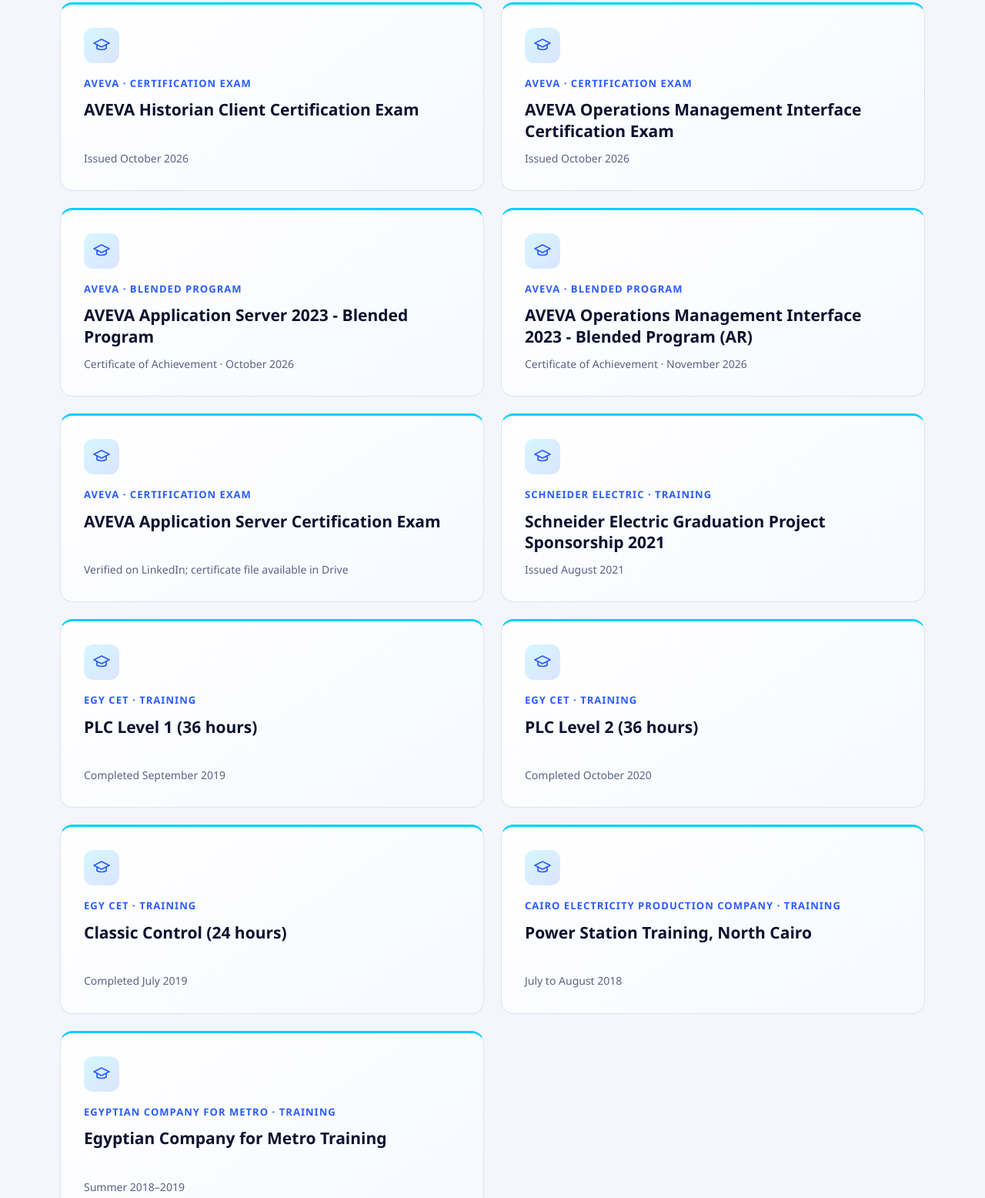
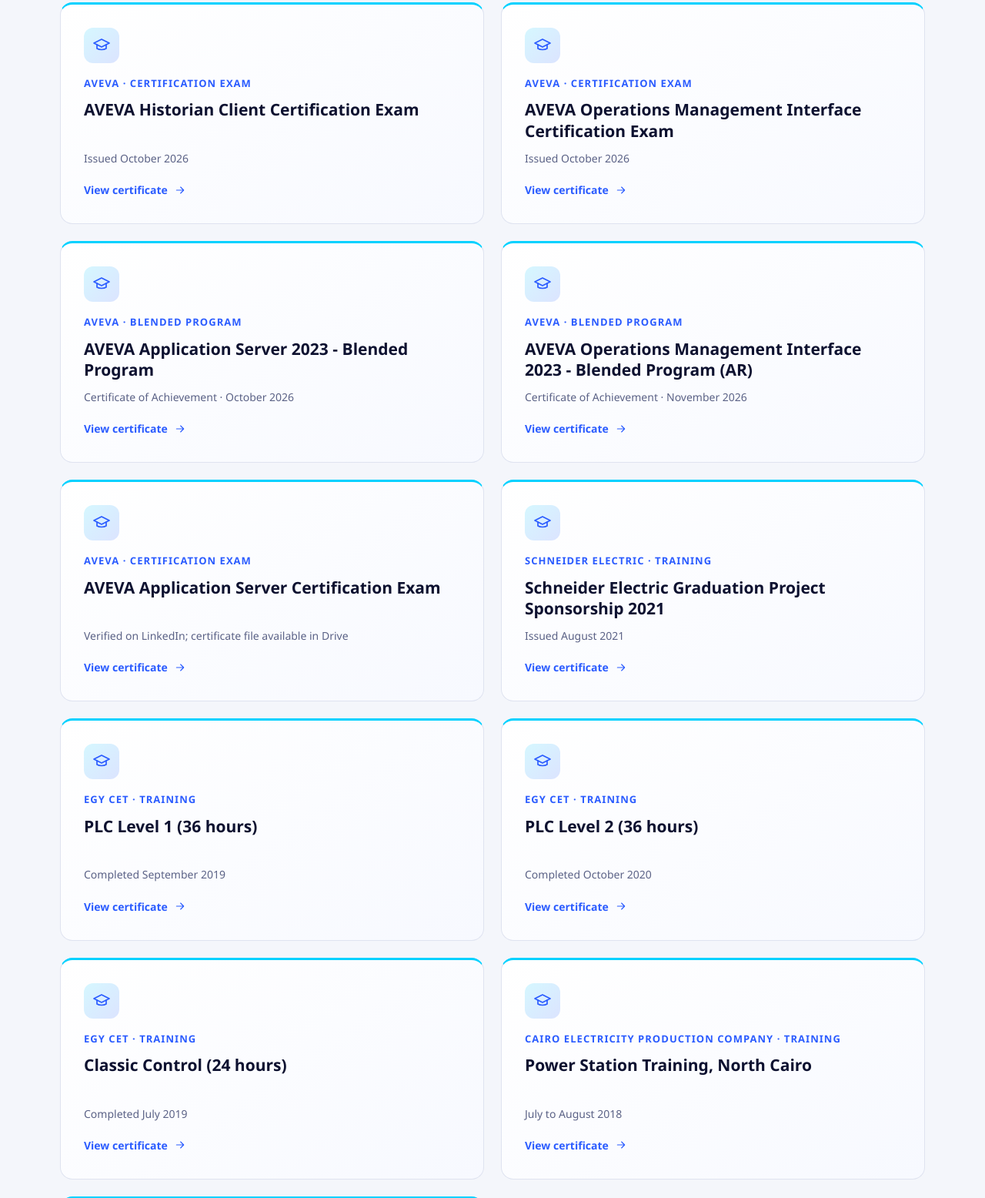
Before and after one commit to ahmedmedhatalmallah-png/ahmedmedhatalmallah-png.github.io, a plain HTML site: page index.html in a window 1280 px wide. Shown: the part 5768-7324 px from the top of the page at 77% size. Drawn offline with Linux system fonts and the light colour scheme.

Commit message:
Update index.html

```diff
--- a/index.html
+++ b/index.html
@@ -138,6 +138,10 @@ nav a.act{color:#fff;background:rgba(0,209,255,.18);box-shadow:inset 0 -2px 0 va
 .cert-card{border-top:3px solid var(--cyan);background:linear-gradient(145deg,#fff,#f7f9ff)}
 .cert-card h3{min-height:2.6em}
 .cert-card p{color:var(--mut);font-size:14px}
+.cert-link{text-decoration:none;display:block;height:100%}
+.cert-open{display:inline-flex;align-items:center;gap:8px;margin-top:18px;font-size:14px;color:var(--blue);font-weight:700}
+.cert-open .ic{width:16px;height:16px}
+.cert-card:hover .cert-open{color:#0732b8}
 
 @media(max-width:900px){
 .burger{display:flex}
@@ -228,17 +232,17 @@ nav a{padding:13px 14px;font-size:16px}
 </ul></div></div></div></section>
 <section id="certifications" class="alt"><div class="wrap"><div class="r"><p class="kicker">Verified credentials</p><h2>AVEVA <b>certifications</b></h2><p class="big">Professional learning and certification in industrial software and operations.</p></div>
 <div class="cards cert-grid r" style="margin-top:34px">
-<article class="card cert-card"><div class="ibox"><svg class="ic" aria-hidden="true"><use href="#i-cap"/></svg></div><div class="d">AVEVA · Certification Exam</div><h3>AVEVA Historian Client Certification Exam</h3><p>Issued October 2026</p></article>
-<article class="card cert-card"><div class="ibox"><svg class="ic" aria-hidden="true"><use href="#i-cap"/></svg></div><div class="d">AVEVA · Certification Exam</div><h3>AVEVA Operations Management Interface Certification Exam</h3><p>Issued October 2026</p></article>
-<article class="card cert-card"><div class="ibox"><svg class="ic" aria-hidden="true"><use href="#i-cap"/></svg></div><div class="d">AVEVA · Blended Program</div><h3>AVEVA Application Server 2023 - Blended Program</h3><p>Certificate of Achievement · October 2026</p></article>
-<article class="card cert-card"><div class="ibox"><svg class="ic" aria-hidden="true"><use href="#i-cap"/></svg></div><div class="d">AVEVA · Blended Program</div><h3>AVEVA Operations Management Interface 2023 - Blended Program (AR)</h3><p>Certificate of Achievement · November 2026</p></article>
-<article class="card cert-card"><div class="ibox"><svg class="ic" aria-hidden="true"><use href="#i-cap"/></svg></div><div class="d">AVEVA · Certification Exam</div><h3>AVEVA Application Server Certification Exam</h3><p>Verified on LinkedIn; certificate file available in Drive</p></article>
-<article class="card cert-card"><div class="ibox"><svg class="ic" aria-hidden="true"><use href="#i-cap"/></svg></div><div class="d">Schneider Electric · Training</div><h3>Schneider Electric Graduation Project Sponsorship 2021</h3><p>Issued August 2021</p></article>
-<article class="card cert-card"><div class="ibox"><svg class="ic" aria-hidden="true"><use href="#i-cap"/></svg></div><div class="d">EGY CET · Training</div><h3>PLC Level 1 (36 hours)</h3><p>Completed September 2019</p></article>
-<article class="card cert-card"><div class="ibox"><svg class="ic" aria-hidden="true"><use href="#i-cap"/></svg></div><div class="d">EGY CET · Training</div><h3>PLC Level 2 (36 hours)</h3><p>Completed October 2020</p></article>
-<article class="card cert-card"><div class="ibox"><svg class="ic" aria-hidden="true"><use href="#i-cap"/></svg></div><div class="d">EGY CET · Training</div><h3>Classic Control (24 hours)</h3><p>Completed July 2019</p></article>
-<article class="card cert-card"><div class="ibox"><svg class="ic" aria-hidden="true"><use href="#i-cap"/></svg></div><div class="d">Cairo Electricity Production Company · Training</div><h3>Power Station Training, North Cairo</h3><p>July to August 2018</p></article>
-<article class="card cert-card"><div class="ibox"><svg class="ic" aria-hidden="true"><use href="#i-cap"/></svg></div><div class="d">Egyptian Company for Metro · Training</div><h3>Egyptian Company for Metro Training</h3><p>Summer 2018–2019</p></article>
+<article class="card cert-card"><a class="cert-link" href="https://drive.google.com/file/d/1i0zaiOYFIabxasw85pCjt1yFTlhPmBWJ/view?usp=drivesdk&authuser=ahmed.medhat.almallah%40gmail.com" target="_blank" rel="noopener"><div class="ibox"><svg class="ic" aria-hidden="true"><use href="#i-cap"/></svg></div><div class="d">AVEVA · Certification Exam</div><h3>AVEVA Historian Client Certification Exam</h3><p>Issued October 2026</p><span class="cert-open">View certificate <svg class="ic" aria-hidden="true"><use href="#i-arrow"/></svg></span></a></article>
+<article class="card cert-card"><a class="cert-link" href="https://drive.google.com/file/d/18xc7WB9mTWh61BBNPY_aHPxSAl5JPic5/view?usp=drivesdk&authuser=ahmed.medhat.almallah%40gmail.com" target="_blank" rel="noopener"><div class="ibox"><svg class="ic" aria-hidden="true"><use href="#i-cap"/></svg></div><div class="d">AVEVA · Certification Exam</div><h3>AVEVA Operations Management Interface Certification Exam</h3><p>Issued October 2026</p><span class="cert-open">View certificate <svg class="ic" aria-hidden="true"><use href="#i-arrow"/></svg></span></a></article>
+<article class="card cert-card"><a class="cert-link" href="https://drive.google.com/file/d/1WVyi09ZS4L-eMWsB-4BILEBjZqL8OB7h/view?usp=drivesdk&authuser=ahmed.medhat.almallah%40gmail.com" target="_blank" rel="noopener"><div class="ibox"><svg class="ic" aria-hidden="true"><use href="#i-cap"/></svg></div><div class="d">AVEVA · Blended Program</div><h3>AVEVA Application Server 2023 - Blended Program</h3><p>Certificate of Achievement · October 2026</p><span class="cert-open">View certificate <svg class="ic" aria-hidden="true"><use href="#i-arrow"/></svg></span></a></article>
+<article class="card cert-card"><a class="cert-link" href="https://drive.google.com/file/d/1jYR7rFANMRpGXXmdPZDnNFOpcCY0TKMZ/view?usp=drivesdk&authuser=ahmed.medhat.almallah%40gmail.com" target="_blank" rel="noopener"><div class="ibox"><svg class="ic" aria-hidden="true"><use href="#i-cap"/></svg></div><div class="d">AVEVA · Blended Program</div><h3>AVEVA Operations Management Interface 2023 - Blended Program (AR)</h3><p>Certificate of Achievement · November 2026</p><span class="cert-open">View certificate <svg class="ic" aria-hidden="true"><use href="#i-arrow"/></svg></span></a></article>
+<article class="card cert-card"><a class="cert-link" href="https://drive.google.com/file/d/1fHUHAZeX8_DMILU0nN9Dtrk416QW36RD/view?usp=drivesdk&authuser=ahmed.medhat.almallah%40gmail.com" target="_blank" rel="noopener"><div class="ibox"><svg class="ic" aria-hidden="true"><use href="#i-cap"/></svg></div><div class="d">AVEVA · Certification Exam</div><h3>AVEVA Application Server Certification Exam</h3><p>Verified on LinkedIn; certificate file available in Drive</p><span class="cert-open">View certificate <svg class="ic" aria-hidden="true"><use href="#i-arrow"/></svg></span></a></article>
+<article class="card cert-card"><a class="cert-link" href="https://drive.google.com/file/d/1UbMEv5jcVq9A6qXXTDdGRTIieO2fi-la/view?usp=drivesdk&authuser=ahmed.medhat.almallah%40gmail.com" target="_blank" rel="noopener"><div class="ibox"><svg class="ic" aria-hidden="true"><use href="#i-cap"/></svg></div><div class="d">Schneider Electric · Training</div><h3>Schneider Electric Graduation Project Sponsorship 2021</h3><p>Issued August 2021</p><span class="cert-open">View certificate <svg class="ic" aria-hidden="true"><use href="#i-arrow"/></svg></span></a></article>
+<article class="card cert-card"><a class="cert-link" href="https://drive.google.com/file/d/1z617NadrljDxYoVhbWpf4m2QdN1xI0VV/view?usp=drivesdk&authuser=ahmed.medhat.almallah%40gmail.com" target="_blank" rel="noopener"><div class="ibox"><svg class="ic" aria-hidden="true"><use href="#i-cap"/></svg></div><div class="d">EGY CET · Training</div><h3>PLC Level 1 (36 hours)</h3><p>Completed September 2019</p><span class="cert-open">View certificate <svg class="ic" aria-hidden="true"><use href="#i-arrow"/></svg></span></a></article>
+<article class="card cert-card"><a class="cert-link" href="https://drive.google.com/file/d/1qzC-JTTAINYHXV_nLTxRt4t8dWa9Qwt4/view?usp=drivesdk&authuser=ahmed.medhat.almallah%40gmail.com" target="_blank" rel="noopener"><div class="ibox"><svg class="ic" aria-hidden="true"><use href="#i-cap"/></svg></div><div class="d">EGY CET · Training</div><h3>PLC Level 2 (36 hours)</h3><p>Completed October 2020</p><span class="cert-open">View certificate <svg class="ic" aria-hidden="true"><use href="#i-arrow"/></svg></span></a></article>
+<article class="card cert-card"><a class="cert-link" href="https://drive.google.com/file/d/1EZIbBbtM-rEGgvpqFXcva2xliQcVzxbO/view?usp=drivesdk&authuser=ahmed.medhat.almallah%40gmail.com" target="_blank" rel="noopener"><div class="ibox"><svg class="ic" aria-hidden="true"><use href="#i-cap"/></svg></div><div class="d">EGY CET · Training</div><h3>Classic Control (24 hours)</h3><p>Completed July 2019</p><span class="cert-open">View certificate <svg class="ic" aria-hidden="true"><use href="#i-arrow"/></svg></span></a></article>
+<article class="card cert-card"><a class="cert-link" href="https://drive.google.com/file/d/13yiQ65JSc64pPdEthLuQ_bL2Z71E3ima/view?usp=drivesdk&authuser=ahmed.medhat.almallah%40gmail.com" target="_blank" rel="noopener"><div class="ibox"><svg class="ic" aria-hidden="true"><use href="#i-cap"/></svg></div><div class="d">Cairo Electricity Production Company · Training</div><h3>Power Station Training, North Cairo</h3><p>July to August 2018</p><span class="cert-open">View certificate <svg class="ic" aria-hidden="true"><use href="#i-arrow"/></svg></span></a></article>
+<article class="card cert-card"><a class="cert-link" href="https://drive.google.com/file/d/1xWneOHSCfILXfuDjpoRE4wAKw3uTY-Ca/view?usp=drivesdk&authuser=ahmed.medhat.almallah%40gmail.com" target="_blank" rel="noopener"><div class="ibox"><svg class="ic" aria-hidden="true"><use href="#i-cap"/></svg></div><div class="d">Egyptian Company for Metro · Training</div><h3>Egyptian Company for Metro Training</h3><p>Summer 2018–2019</p><span class="cert-open">View certificate <svg class="ic" aria-hidden="true"><use href="#i-arrow"/></svg></span></a></article>
 </div></div></section>
 <section id="contact" class="contact"><div class="wrap r"><p class="kicker">Contact</p><h2>Let's <b>talk</b></h2>
 <div class="cl"><svg class="ic" aria-hidden="true"><use href="#i-mail"/></svg><a class="m" href="mailto:ahmed.medhat.almallah@gmail.com">ahmed.medhat.almallah@gmail.com</a></div>
```
